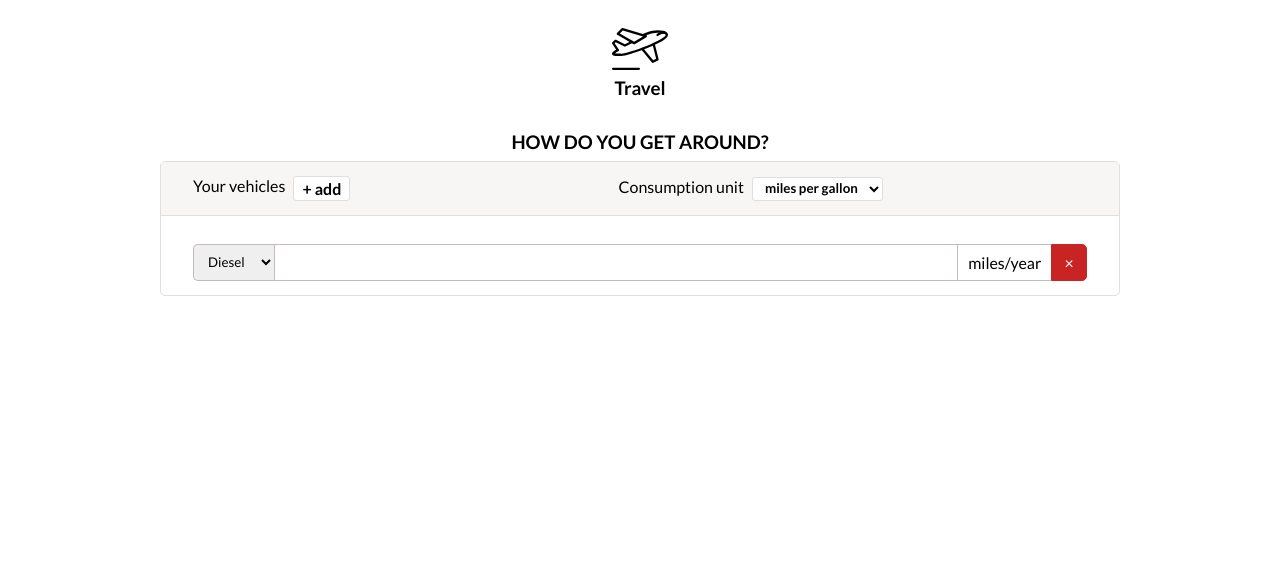
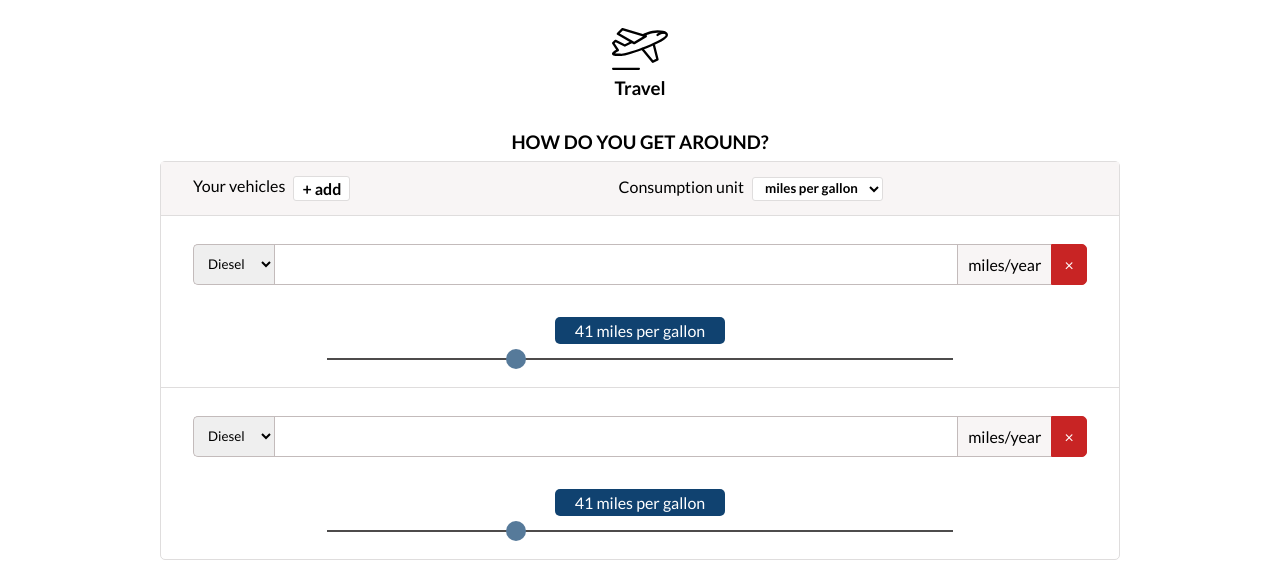
Before and after one commit to Steph-crown/carbon-footprint-calc-ui, a plain HTML site: page index.html in a window 1280 px wide. Shown: the part 290-858 px from the top of the page. Before the commit the page ends 800 px from the top, so only its background shows below. Drawn offline with Linux system fonts and the light colour scheme; a web font is replaced by a local one.

Commit message:
Second commit

```diff
--- a/index.css
+++ b/css/index.css
@@ -80,7 +80,7 @@ section {
     border: 1px solid #dfdddd;
     border-radius: 5px;
 }
-section nav, .first {
+section nav, .comp {
     padding: 14px 32px;
 }
 
@@ -109,7 +109,7 @@ section nav {
 }
 .diesel>* {
     border: 1px solid #c3bbbb;
-    padding: 8px 10px;
+    padding: 10px;
 }
 .diesel select, .miles-per-year {
     width: 100px;
@@ -123,6 +123,7 @@ section nav {
 .miles-per-year {
     border-left: none;
     border-right: none;
+    background-color: #f8f5f5;
 }
 .cross {
     width: 40px;
@@ -136,3 +137,21 @@ section nav {
 input {
     width: 100%;
 }
+
+.first {
+    border-bottom: 1px solid #dfdddd;
+}
+
+.slidecontainer {
+    margin-top: 24px;
+}
+
+.slide-value {
+    max-width: 170px;
+    margin: 32px auto 0px auto;
+    padding: 4px;
+    text-align: center;
+    background-color: rgb(16, 66, 112);
+    border-radius: 5px;
+    color: white;
+}
--- /dev/null
+++ b/css/slide.css
@@ -0,0 +1,38 @@
+.slidecontainer {
+    width: 70%;
+    margin: 10px auto;
+}
+
+
+.slider {
+    -webkit-appearance: none;
+    appearance: none;
+    width: 100%;
+    height: 2px;
+    background: #020000;
+    outline: none;
+    opacity: 0.7;
+    -webkit-transition: .2s;
+    transition: opacity .2s;
+  }
+
+  .slider:hover {
+    opacity: 1;
+  }
+
+  .slider::-webkit-slider-thumb {
+    -webkit-appearance: none;
+    appearance: none;
+    width: 20px;
+    border-radius: 50%;
+    height: 20px;
+    background: rgb(16, 66, 112);
+    cursor: pointer;
+  }
+
+  .slider::-moz-range-thumb {
+    width: 25px;
+    height: 25px;
+    background: rgb(16, 66, 112);
+    cursor: pointer;
+  }
--- a/index.html
+++ b/index.html
@@ -5,7 +5,8 @@
     <meta name="viewport" content="width=device-width, initial-scale=1.0">
     <link rel="stylesheet" href="https://cdnjs.cloudflare.com/ajax/libs/font-awesome/4.7.0/css/font-awesome.min.css">
     <title>Carbon Footprint Calculator</title>
-    <link rel="stylesheet" href="./index.css">
+    <link rel="stylesheet" href="./css/index.css">
+    <link rel="stylesheet" href="./css/slide.css">
     <link rel="preconnect" href="https://fonts.gstatic.com">
     <link href="https://fonts.googleapis.com/css2?family=Lato:wght@300;400;700&family=Source+Serif+Pro:wght@300;400&display=swap" rel="stylesheet">
 </head>
@@ -87,7 +88,7 @@
             </div>
         </nav>
 
-        <div class="first">
+        <div class="comp first">
             <div class="diesel">
                 <select name="diesel" id="">
                     <option value="">Diesel</option>
@@ -100,7 +101,35 @@
                     &times;
                 </div>
             </div>
+
+            <div class="slidecontainer">
+                <div class="slide-value value-1">
+
+                </div>
+                <input type="range" min="10" max="115" value="41" class="slider" id="myRange1">
+              </div>
+        </div>
+
+        <div class="comp second">
+            <div class="diesel">
+                <select name="diesel" id="">
+                    <option value="">Diesel</option>
+                </select>
+                <input type="number" />
+                <div class="miles-per-year">
+                    <p>miles/year</p>
+                </div>
+                <div class="cross">
+                    &times;
+                </div>
+            </div>
+
+            <div class="slidecontainer">
+                <div class="slide-value value-2"></div>
+                <input type="range" min="10" max="115" value="41" class="slider" id="myRange2">
+              </div>
         </div>
     </section>
+    <script src="./index.js"></script>
 </body>
 </html>
--- a/index.js
+++ b/index.js
@@ -0,0 +1,18 @@
+var slider1 = document.getElementById("myRange1");
+var output1 = document.querySelector(".value-1");
+output1.innerHTML = slider1.value + " miles per gallon"; // Display the default slider value
+
+// Update the current slider value (each time you drag the slider handle)
+slider1.oninput = function(e) {
+  output1.innerHTML = this.value + " miles per gallon";
+}
+
+
+var slider2 = document.getElementById("myRange2");
+var output2 = document.querySelector(".value-2");
+output2.innerHTML = slider2.value + " miles per gallon"; // Display the default slider value
+
+// Update the current slider value (each time you drag the slider handle)
+slider2.oninput = function(e) {
+  output2.innerHTML = this.value + " miles per gallon";
+}
```
